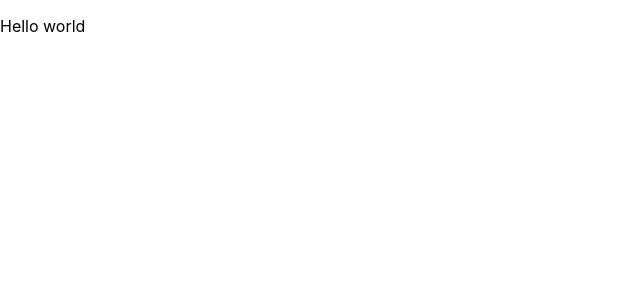
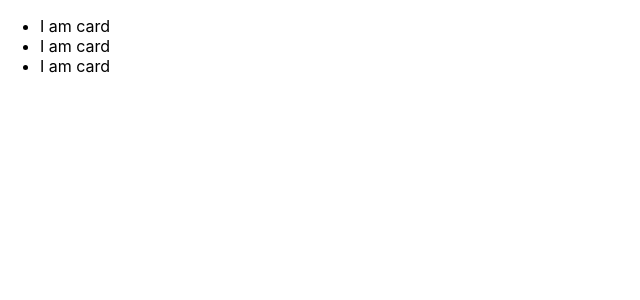
Before and after one commit to i-donut-know/homeBuddy-test-task, a React (Create React App) app: page / in a window 1280 px wide. Shown: the top 300 px of the page, without its empty margins (0-640 px from the left). Built offline with nearby package versions, Linux system fonts and the light colour scheme.

Commit message:
Add Card and Cardlist components

```diff
--- a/src/App.js
+++ b/src/App.js
@@ -1,13 +1,11 @@
 // import './App.css';
+
+import CardList from "./components/CardList/CardList";
 
 function App() {
   return (
-    <div className="App">
-      <header className="App-header">
-        <p>
-          Hello world
-        </p>
-      </header>
+    <div className="">
+      <CardList />
     </div>
   );
 }
--- /dev/null
+++ b/src/components/Card/Card.jsx
@@ -0,0 +1,11 @@
+// import s from "./Post.module.css";
+
+const Card = ({ message, likesCount }) => {
+  return (
+    <li>
+      I am card
+    </li>
+  );
+};
+
+export default Card;
--- /dev/null
+++ b/src/components/CardList/CardList.jsx
@@ -0,0 +1,17 @@
+import Card from "./../Card/Card";
+// import s from "./MyPosts.module.css";
+
+const CardList = (props) => {
+
+  return (
+    <div>
+      <ul>
+        <Card />
+        <Card />
+        <Card />
+      </ul>
+    </div>
+  );
+};
+
+export default CardList;
```
